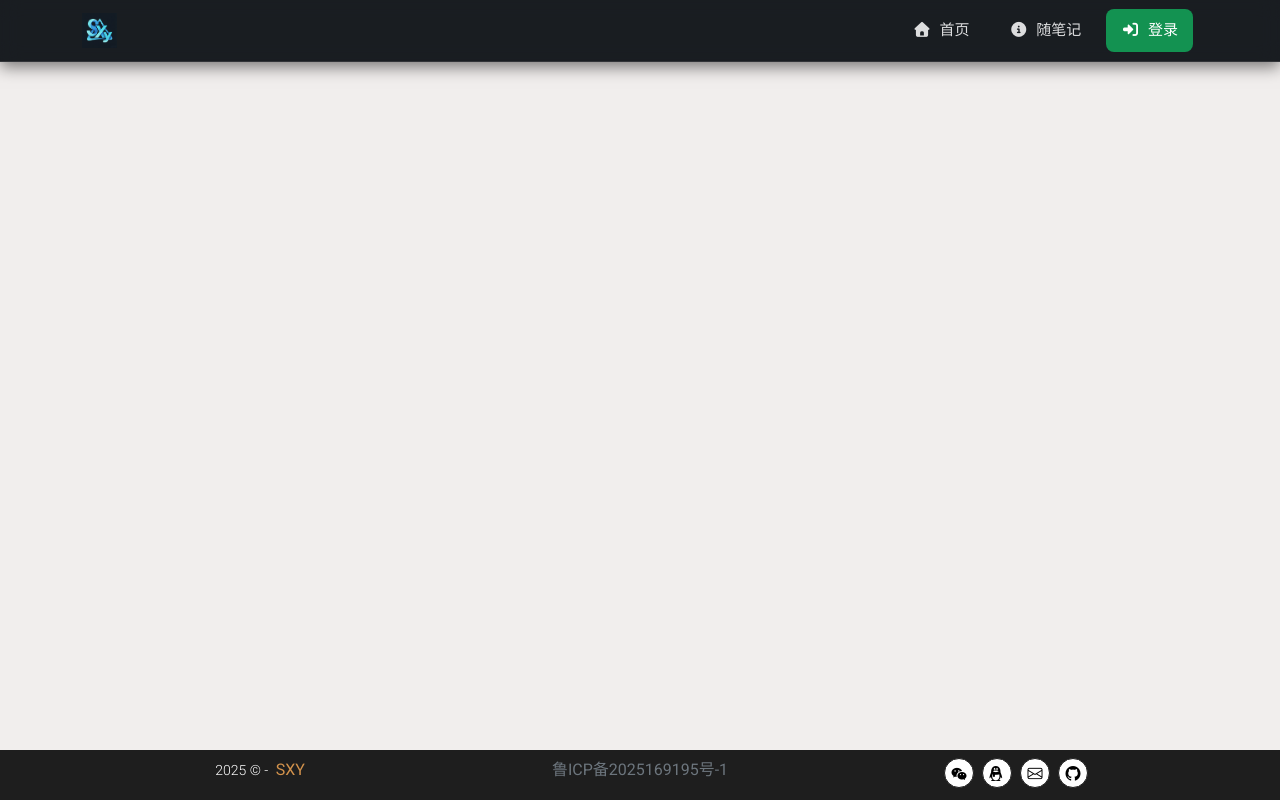
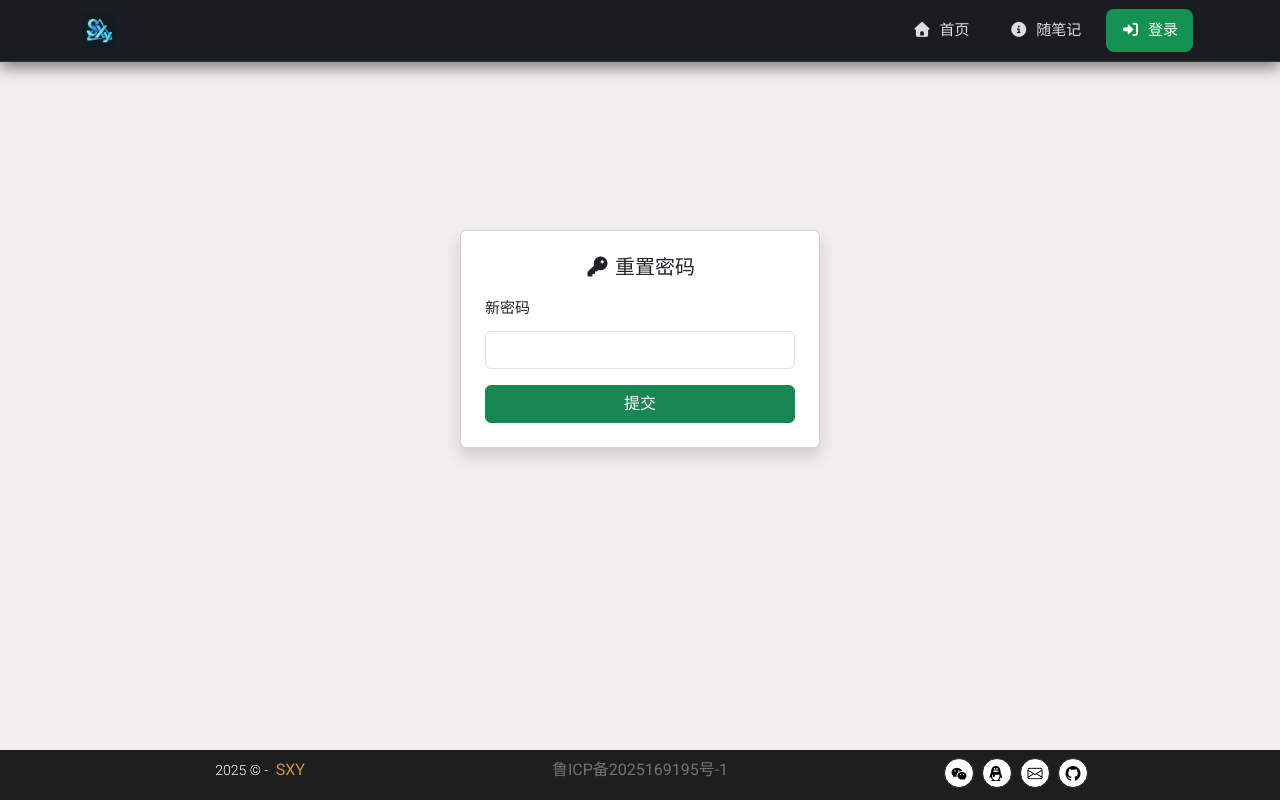
Before and after one commit to ARotterGoodMan/blog, a Vue app: page /reset-password in a window 1280 px wide. Built offline with nearby package versions, Linux system fonts and the light colour scheme.

Commit message:
首次提交

```diff
--- a/src/tools/Server.ts
+++ b/src/tools/Server.ts
@@ -3,7 +3,7 @@ import {useGlobalStore} from "@/config/global.ts";
 
 class Server {
   constructor() {
-    const url = 'http://localhost:5000/api';
+    const url = 'http://api.svipsvip.中国/api';
     axios.defaults.baseURL = url;
   }
 
@@ -96,6 +96,13 @@ class Server {
       }
     })
   }
+  public forgot_password = (email: string) => {
+    return axios.post('/forgot_password', {email});
+  }
+
+  public reset_password = (key_id: string, token: string, new_password: string) => {
+    return axios.post('/reset_password', {key_id, token, new_password});
+  }
 
   public get_notes() {
     return axios.get('/notes', {
@@ -114,7 +121,7 @@ class Server {
   }
 
   public delete_note(id: string) {
-    return axios.post('/delete_note', {id}, {
+    return axios.delete(`/delete_note/${id}`, {
       headers: {
         'Authorization': `${useGlobalStore().user.token}`
       }
--- a/src/tools/storageService.ts
+++ b/src/tools/storageService.ts
@@ -10,7 +10,6 @@ export interface Note {
 }
 
 
-// ============ LocalStorage 方法 ============
 function loadNotesFromLocal(): Note[] {
   const saved = localStorage.getItem("notes");
   return saved ? JSON.parse(saved) : [];
@@ -20,12 +19,15 @@ function saveNotesToLocal(notes: Note[]): void {
   localStorage.setItem("notes", JSON.stringify(notes));
 }
 
-// ============ API + 本地 fallback 方法 ============
 export async function loadNotes(): Promise<Note[]> {
   let global = useGlobalStore();
   if (global.user.token) {
     return Serverd.get_notes().then(
-      (res) => res.data as Note[],
+      (res) => {
+        const data = res.data.data;
+        console.log(res.data.data)
+        return Array.isArray(data) ? data : [];
+      },
       (err) => {
         console.error(
           "Failed to load notes from API, falling back to local storage.",
@@ -59,10 +61,7 @@ export async function saveNotes(notes: Note[]): Promise<void> {
   }
 }
 
-export async function deleteNote(
-  notes: Note[],
-  id: string
-): Promise<Note[]> {
+export async function deleteNote(notes: Note[], id: string): Promise<Note[]> {
   const newNotes = notes.filter((n) => n.id !== id);
   let global = useGlobalStore();
   if (global.user.token) {
--- a/src/views/Auth/ForgotPassword.vue
+++ b/src/views/Auth/ForgotPassword.vue
@@ -10,6 +10,7 @@
         </div>
         <button type="submit" class="btn btn-warning w-100">重置密码</button>
       </form>
+      <div v-if="message" class="alert alert-info mt-3">{{ message }}</div>
       <div class="text-center mt-3">
         <router-link to="/login">返回登录</router-link>
       </div>
@@ -19,10 +20,24 @@
 
 <script lang="ts" setup>
 import {ref} from 'vue'
+import {Serverd} from "@/tools/Server.ts";
 
 const email = ref('')
+const message = ref('')
+const loading = ref(false)
+
 
 function handleForgotPassword() {
-  alert(`重置密码邮件已发送到: ${email.value}`)
+  message.value = ''
+  loading.value = true
+
+  Serverd.forgot_password(email.value).then(res => {
+    message.value = '✅ 重置链接已发送，请查收'
+  }).catch(err => {
+    message.value = err.response?.data?.error || '❌ 请求失败'
+  }).finally(() => {
+    loading.value = false
+  })
 }
+
 </script>
--- /dev/null
+++ b/src/views/Auth/ResetPassword.vue
@@ -0,0 +1,51 @@
+<template>
+  <div class="container d-flex justify-content-center align-items-center"
+       style="height: calc(100vh - 122px);">
+    <div class="card p-4 shadow" style="width: 360px">
+      <h3 class="text-center mb-3"><i class="fas fa-key"></i> 重置密码</h3>
+      <form @submit.prevent="handleResetPassword">
+        <div class="mb-3">
+          <label class="form-label">新密码</label>
+          <input v-model="password" type="password" class="form-control" required/>
+        </div>
+        <button type="submit" class="btn btn-success w-100">提交</button>
+      </form>
+      <div v-if="message" class="alert alert-info mt-3">{{ message }}</div>
+    </div>
+  </div>
+</template>
+
+<script lang="ts" setup>
+import {ref} from 'vue'
+import {sm2} from 'sm-crypto';
+import {useRoute} from 'vue-router'
+import {Serverd} from "@/tools/Server.ts";
+
+const route = useRoute()
+const token = route.query.token as string
+const password = ref('')
+const message = ref('')
+const key = ref<{
+  key_id: string,
+  public_key: string,
+}>({
+  key_id: '',
+  public_key: '',
+})
+
+function handleResetPassword() {
+
+  Serverd.getKey().then(res => {
+    key.value.key_id = res.data.key_id
+    key.value.public_key = res.data.public_key
+    let newpassword = sm2.doEncrypt(password.value, key.value.public_key, 0)
+    Serverd.reset_password(key.value.key_id, token, newpassword).then(res => {
+      message.value = res.data.message
+    }).catch(err => {
+      message.value = err.data.message
+    })
+  })
+
+
+}
+</script>
--- a/src/views/MyNotes.vue
+++ b/src/views/MyNotes.vue
@@ -158,10 +158,19 @@ const showSidebar = ref(false);
 
 const hasNotes = computed(() => notes.value.length > 0);
 
+function uuid() {
+  return 'xxxxxxxx-xxxx-4xxx-yxxx-xxxxxxxxxxxx'.replace(/[xy]/g, c => {
+    const r = Math.random() * 16 | 0;
+    const v = c === 'x' ? r : (r & 0x3 | 0x8);
+    return v.toString(16);
+  });
+}
+
+
 function createEmptyNote(): Note {
   const timestamp = new Date().toISOString();
   return {
-    id: crypto.randomUUID(),
+    id: uuid(),
     title: "",
     content: "",
     createdAt: timestamp,
@@ -236,7 +245,7 @@ async function deleteNoteHandler(id: string): Promise<void> {
   }
 }
 
-// ------------------ 批量保存笔记 ------------------
+
 let saveTimeout: number | null = null;
 
 function saveNotesHandler(): void {
```
Also changed, not shown: src/router/index.ts (+6 -2 lines).
